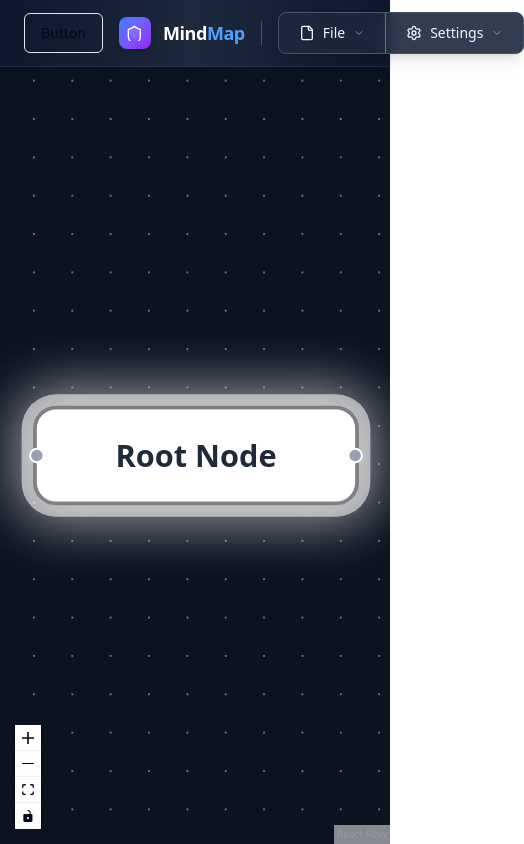
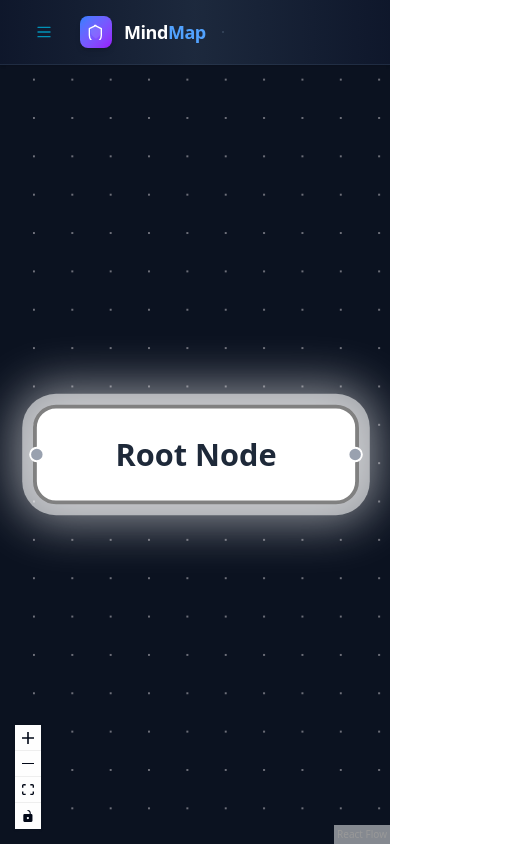
Before and after one commit to shamsundarvaidya/react_mindmap, a React (Vite) app: page / in a window 390 px wide. Shown: the whole page, 524 px wide, since content can reach past the window. Built offline with nearby package versions, Linux system fonts and the light colour scheme.

Commit message:
hide menu on mobile display

```diff
--- a/src/components/ControlPanel.tsx
+++ b/src/components/ControlPanel.tsx
@@ -4,7 +4,7 @@
 import AppMenu from "./controlPanel/AppMenu";
 import Logo from "./common/Logo";
 import { Button } from "../components/ui/button";
-import {AlignJustifyIcon} from "../components/ui/icons/lucide-align-justify"; ;
+import { TextAlignJustify } from "lucide-react";
 
 const ControlPanel = () => {
   return (
@@ -12,9 +12,15 @@
       <div className="px-6 py-3 bg-gradient-to-r from-slate-900 via-slate-800 to-slate-900 border-b border-slate-700/50 relative shadow">
         <div className="flex items-center justify-between">
           <div className="flex items-center gap-4">
-          <Button variant="outline">Button</Button>
+            <Button
+              size="icon"
+              aria-label="Open Menu"
+              className="hover:bg-cyan-50 cursor-pointer border-green-600 text-cyan-600 md:hidden"
+            >
+              <TextAlignJustify className="w-4 h-4 stroke-current  " />
+            </Button>
             <Logo size="md" />
-            <div className="h-6 w-px bg-slate-600"></div>
+            <div className="h-6 w-px bg-slate-600 hidden md:block"></div>
             <AppMenu />
           </div>
 
--- a/src/components/controlPanel/AppMenu.tsx
+++ b/src/components/controlPanel/AppMenu.tsx
@@ -1,21 +1,20 @@
-import React from 'react';
-import FileMenu from './FileMenu';
-import SettingsMenu from './SettingsMenu';
-import ThemeMenu from './ThemeMenu';
+import React from "react";
+import FileMenu from "./FileMenu";
+import SettingsMenu from "./SettingsMenu";
+import ThemeMenu from "./ThemeMenu";
 
-type Variant = 'inline' | 'stack';
+type Variant = "inline" | "stack";
 
 interface AppMenuProps {
   variant?: Variant;
 }
 
-const AppMenu: React.FC<AppMenuProps> = ({ variant = 'inline' }) => {
-  if (variant === 'stack') {
+const AppMenu: React.FC<AppMenuProps> = ({ variant = "inline" }) => {
+  if (variant === "stack") {
     return (
       <div className="flex flex-col gap-2 w-full">
         <FileMenu />
         <SettingsMenu />
-
       </div>
     );
   }
@@ -27,13 +26,12 @@
       role="group"
       aria-label="Application menu"
     >
-      <div className="px-2 py-1">
+      <div className="px-2 py-1 hidden md:block">
         <FileMenu />
       </div>
-      <div className="border-l border-slate-500 px-2 py-1">
+      <div className="border-l border-slate-500 px-2 py-1 hidden md:block">
         <SettingsMenu />
       </div>
-
     </div>
   );
 };
```
